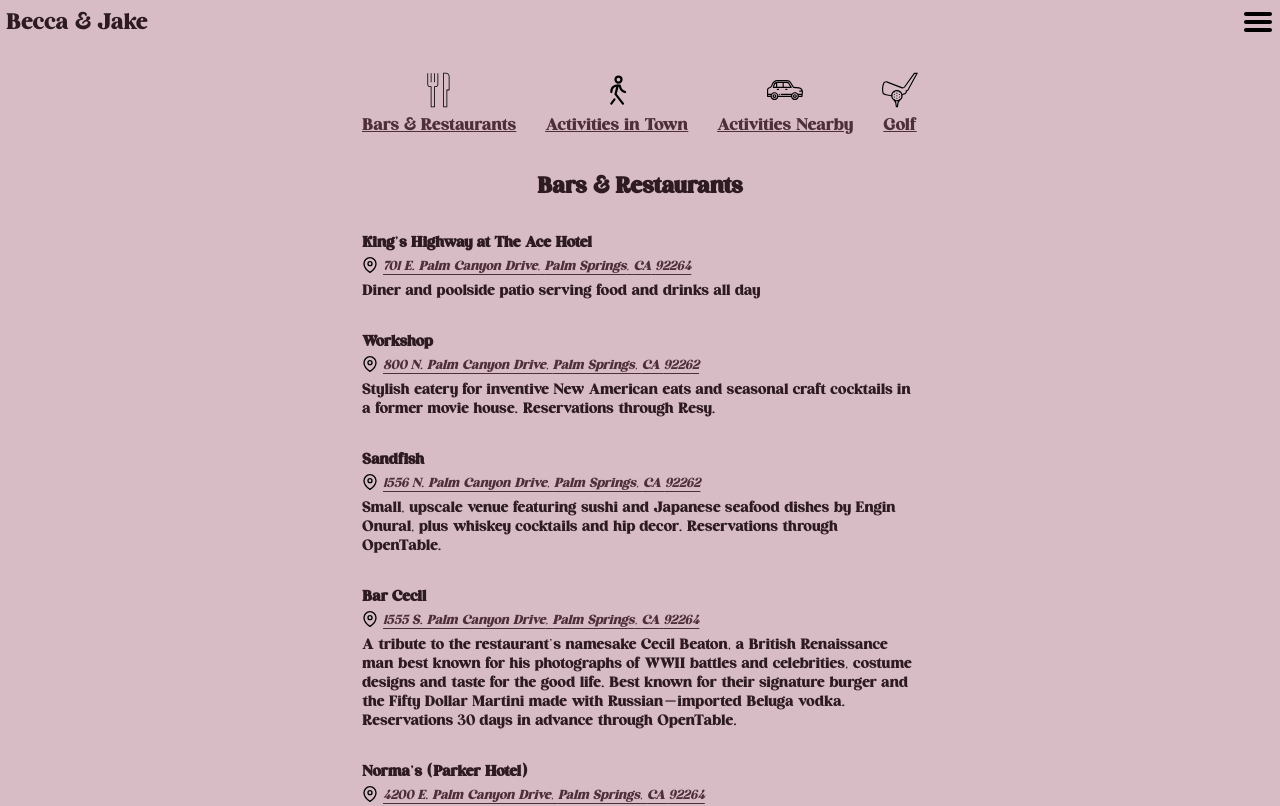
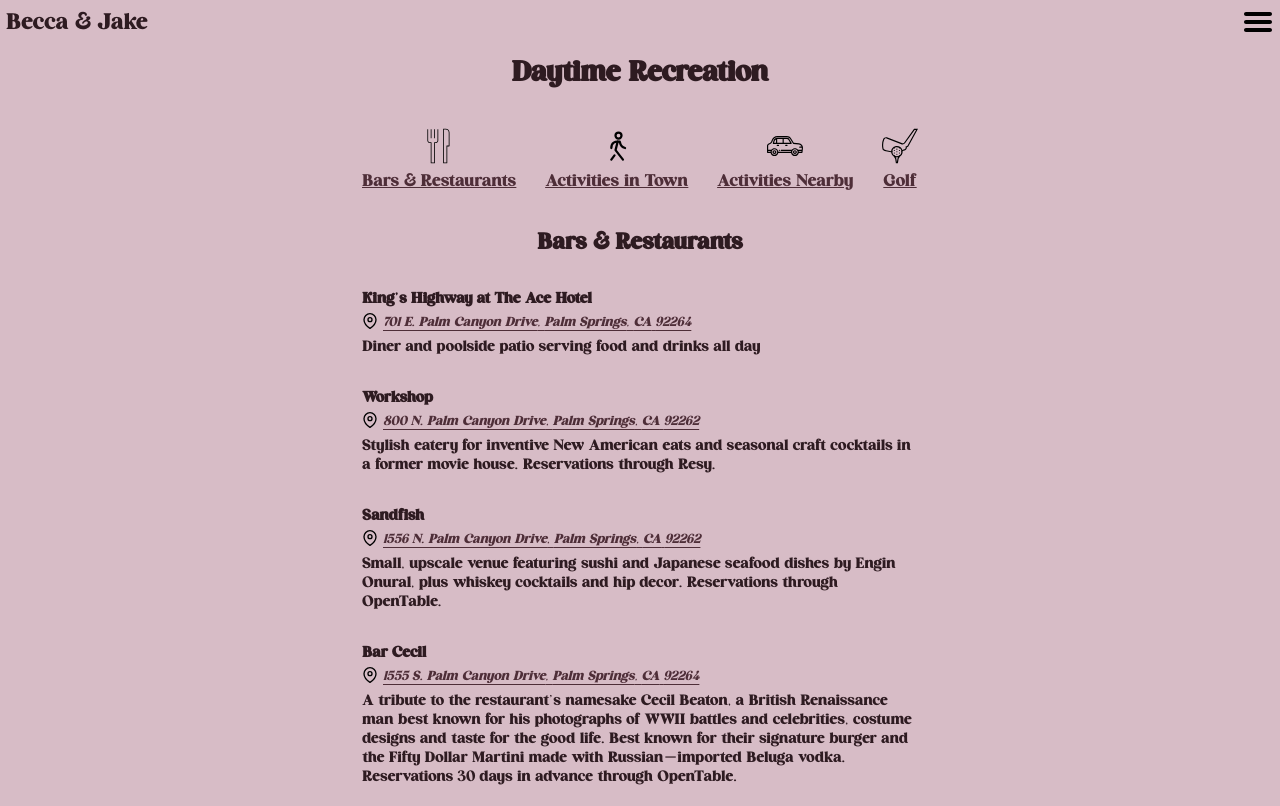
Before and after one commit to jakemcguire/wedding-web, a Next.js app: page /activities in a window 1280 px wide. Shown: the top 806 px of the page. Built offline with nearby package versions, Linux system fonts and the light colour scheme.

Commit message:
Make activities header consistent

```diff
--- a/pages/activities.js
+++ b/pages/activities.js
@@ -8,7 +8,7 @@
 import nearbyActivitiesSvg from '../public/images/nearby-activities.svg'
 import golfSvg from '../public/images/golf.svg'
 
-export default function Schedule() {
+export default function Activities() {
 	return (
 		<div>
 			<Head>
@@ -18,6 +18,7 @@
 					content="Lewis-McGuire Wedding: Activities in Palm Springs, California for wedding guests"
 				/>
 			</Head>
+			<h1>Daytime Recreation</h1>
 			<div className={styles.tabSet} id="tabSet">
 				<a href="#dining" className={styles.navigationTab}>
 					<Image src={diningSvg} height={36} width={36} />
```
